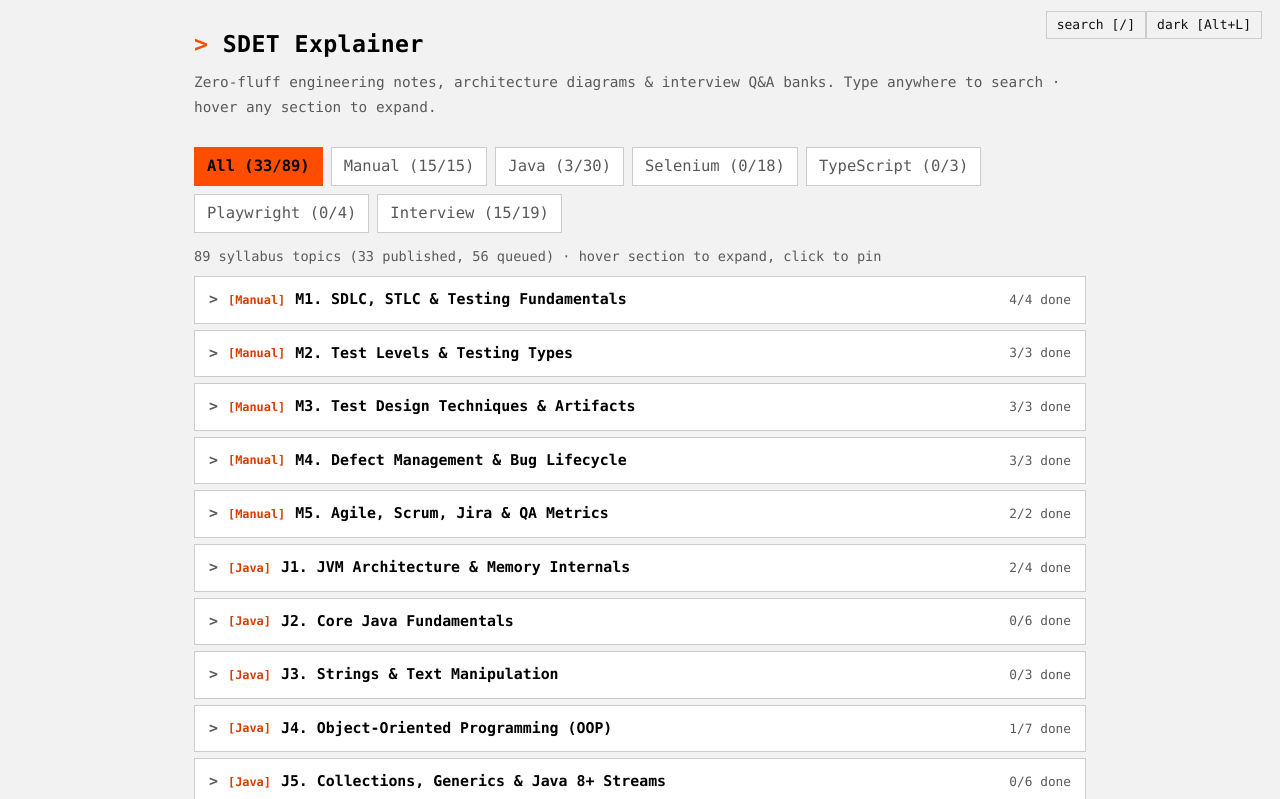
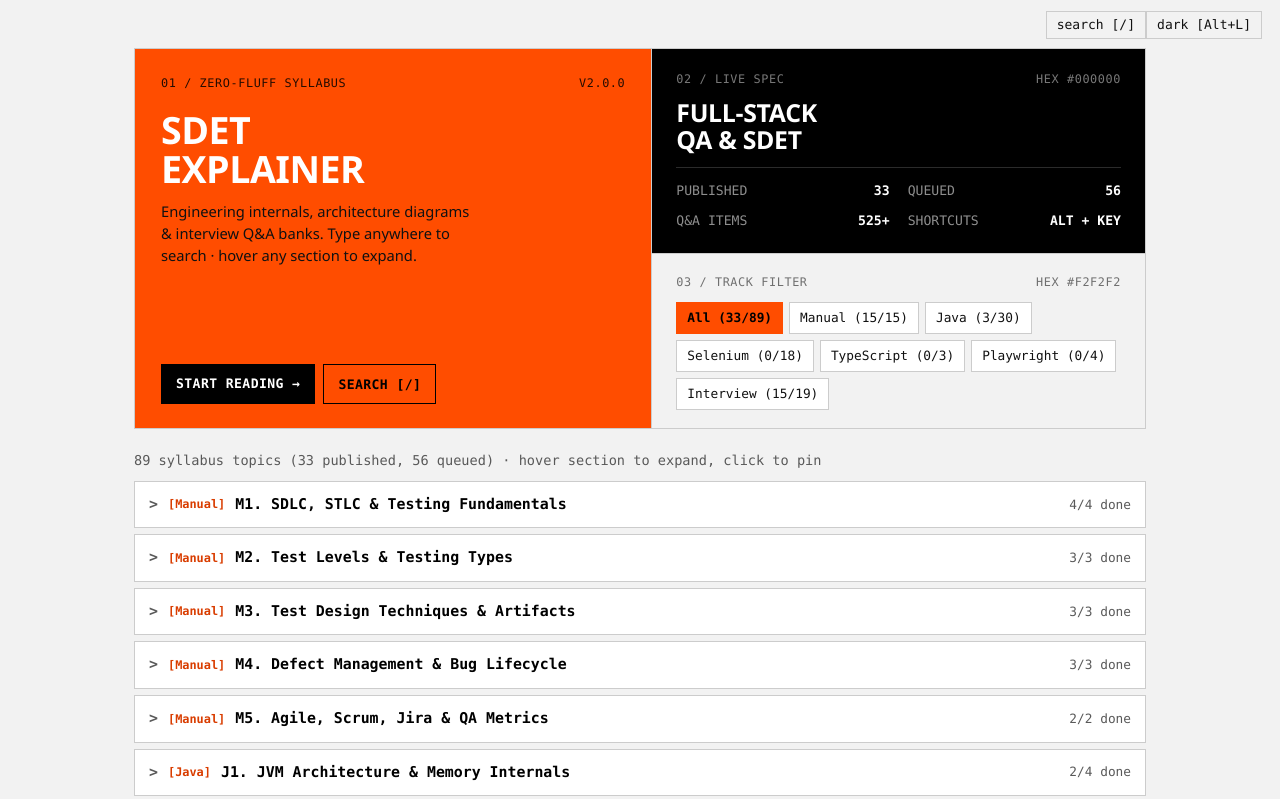
Before and after one commit to prasanthkankati/sdet-explainer, a plain HTML site: page site/index.html in a window 1280 px wide. Shown: the top 799 px of the page. Drawn offline with Linux system fonts and the light colour scheme.

Commit message:
v2.0.0: Brand-kit 4-color architectural split-grid hero homepage redesign

```diff
--- a/site/app.js
+++ b/site/app.js
@@ -65,7 +65,7 @@
   }
 
   // Global Header Brand Link + Alt+<Letter> Track, Home & Light/Dark Theme Shortcuts
-  const SITE_VERSION = "v1.9.7";
+  const SITE_VERSION = "v2.0.0";
   const SHORTCUT_MAP = {
     h: "HOME",
     l: "THEME",
@@ -137,12 +137,12 @@
           sessionStorage.setItem("sdet-brand-rect", JSON.stringify({ left: r.left, top: r.top }));
         }
       });
-    } else if (document.querySelector("header.top")) {
+    } else if (document.getElementById("home-link") || document.querySelector("header.top")) {
       const h1 = document.querySelector("header.top h1");
       if (h1 && !h1.querySelector("a")) {
         h1.innerHTML = `<a href="${homeHref}" title="Home (Alt+H)">${h1.textContent}</a>`;
       }
-      const homeLink = document.querySelector("header.top h1 a");
+      const homeLink = document.getElementById("home-link") || document.querySelector("header.top h1 a");
       if (homeLink) {
         // Animate SDET Explainer back to Homepage position if returning from a chapter
         const prevRectRaw = sessionStorage.getItem("sdet-brand-rect");
@@ -277,6 +277,12 @@
 
     function render() {
       const q = (search ? search.value : "").trim().toLowerCase();
+      const totalDone = TOPICS.filter(t => t.file).length;
+      const specDone = document.getElementById("spec-done");
+      const specQueued = document.getElementById("spec-queued");
+      if (specDone) specDone.textContent = String(totalDone);
+      if (specQueued) specQueued.textContent = String(TOPICS.length - totalDone);
+
       const list = TOPICS.filter(t => (track === "All" || t.track === track) &&
         (t.title + " " + (t.section || "") + " " + t.summary + " " + (t.keywords || "") + " " + t.track).toLowerCase().includes(q));
       const doneCount = list.filter(t => t.file).length;
@@ -360,6 +366,9 @@
     triggerBtn.textContent = "search [/]";
     triggerBtn.addEventListener("click", () => openCmd(""));
     document.body.appendChild(triggerBtn);
+
+    const heroSearchBtn = document.getElementById("hero-search-btn");
+    if (heroSearchBtn) heroSearchBtn.addEventListener("click", () => openCmd(""));
 
     let matches = [];
     let selIdx = 0;
--- a/site/index.html
+++ b/site/index.html
@@ -6,17 +6,49 @@
 <title>SDET Explainer</title>
 <link rel="stylesheet" href="style.css">
 </head>
-<body>
-<header class="top">
-  <h1><a href="index.html" id="home-link" title="Home (Alt+H)">SDET Explainer</a></h1>
-  <p class="hero-sub">Zero-fluff engineering notes, architecture diagrams &amp; interview Q&amp;A banks. Type anywhere to search &middot; hover any section to expand.</p>
-</header>
-<div class="wrap">
-  <div class="controls" id="controls"></div>
+<body class="home-page">
+<div class="wrap home-wrap">
+  <section class="brand-hero" aria-label="SDET Explainer Hero">
+    <div class="hero-col-left">
+      <div class="hero-meta-row">
+        <span class="hero-kicker">01 / ZERO-FLUFF SYLLABUS</span>
+        <span class="hero-kicker">v2.0.0</span>
+      </div>
+      <h1><a href="index.html" id="home-link" title="Home (Alt+H)">SDET<br>EXPLAINER</a></h1>
+      <p class="hero-sub">Engineering internals, architecture diagrams &amp; interview Q&amp;A banks. Type anywhere to search &middot; hover any section to expand.</p>
+      <div class="hero-cta-row">
+        <a class="hero-cta" href="topics/manual-m1-1-static-dynamic.html">START READING &rarr;</a>
+        <button class="hero-cta ghost" type="button" id="hero-search-btn">SEARCH [/]</button>
+      </div>
+    </div>
+    <div class="hero-col-right">
+      <div class="hero-block-black">
+        <div class="hero-meta-row">
+          <span class="hero-kicker">02 / LIVE SPEC</span>
+          <span class="hero-kicker">HEX #000000</span>
+        </div>
+        <h2 class="hero-block-title">FULL-STACK<br>QA &amp; SDET</h2>
+        <div class="hero-spec-grid" id="hero-spec">
+          <div><span>PUBLISHED</span><b id="spec-done">--</b></div>
+          <div><span>QUEUED</span><b id="spec-queued">--</b></div>
+          <div><span>Q&amp;A ITEMS</span><b>525+</b></div>
+          <div><span>SHORTCUTS</span><b>ALT + KEY</b></div>
+        </div>
+      </div>
+      <div class="hero-block-white">
+        <div class="hero-meta-row">
+          <span class="hero-kicker">03 / TRACK FILTER</span>
+          <span class="hero-kicker">HEX #F2F2F2</span>
+        </div>
+        <div class="controls" id="controls"></div>
+      </div>
+    </div>
+  </section>
+
   <p class="stats" id="stats"></p>
   <div class="grid" id="grid"></div>
 </div>
-<footer><b>v1.9.7</b> &middot; Shortcuts: <b>Alt+H</b> Home &middot; <b>Alt+L</b> Theme &middot; <b>Alt+A</b> All &middot; <b>Alt+M</b> Manual &middot; <b>Alt+J</b> Java &middot; <b>Alt+S</b> Selenium &middot; <b>Alt+T</b> TS/JS &middot; <b>Alt+P</b> Playwright &middot; <b>Alt+I</b> Interview</footer>
+<footer><b>v2.0.0</b> &middot; Shortcuts: <b>Alt+H</b> Home &middot; <b>Alt+L</b> Theme &middot; <b>Alt+A</b> All &middot; <b>Alt+M</b> Manual &middot; <b>Alt+J</b> Java &middot; <b>Alt+S</b> Selenium &middot; <b>Alt+T</b> TS/JS &middot; <b>Alt+P</b> Playwright &middot; <b>Alt+I</b> Interview</footer>
 <script src="topics.js"></script>
 <script src="app.js"></script>
 </body>
--- a/site/style.css
+++ b/site/style.css
@@ -9,7 +9,39 @@ body{margin:0;font:15.5px/1.72 "Segoe UI",system-ui,-apple-system,sans-serif;bac
 header.top,header.chapter-top,nav,.controls,.stats,.tag,.status-pill,.kbd-hint,.ac-kw,.phase-num,.phase-role,.v-hdr,.v-mid,footer,pre,code,.chip,.qa-chip{font-family:Consolas,"Cascadia Mono","Courier New",monospace}
 a{color:var(--accent);text-decoration:none}a:hover{text-decoration:underline}
 .wrap,header.top{max-width:940px;margin:0 auto;padding:24px 24px}
-header.top{padding-bottom:4px}
+.home-wrap{max-width:1060px;padding:48px 24px 24px}
+.brand-hero{display:grid;grid-template-columns:1.05fr 1fr;border:1px solid var(--border);margin-bottom:20px;background:var(--bg)}
+.hero-col-left{background:var(--accent);color:#000000;padding:24px 26px;display:flex;flex-direction:column;justify-content:space-between;min-height:310px;border-right:1px solid var(--border)}
+.hero-meta-row{display:flex;justify-content:space-between;align-items:center;font-family:Consolas,"Cascadia Mono",monospace;font-size:.74rem;letter-spacing:.6px;text-transform:uppercase;opacity:.85}
+.hero-col-left h1{margin:18px 0 12px;font-size:2.35rem;line-height:1.02;letter-spacing:-.5px;font-weight:800;font-family:"Segoe UI",system-ui,-apple-system,sans-serif}
+.hero-col-left h1 a{color:#FFFFFF;text-decoration:none;display:inline-block}
+.hero-col-left h1 a:hover{color:#000000;text-decoration:none}
+.hero-col-left .hero-sub{margin:0 0 18px;color:#111111;font-size:.92rem;line-height:1.5;font-weight:500;max-width:38ch}
+.hero-cta-row{display:flex;gap:8px;flex-wrap:wrap;margin-top:auto}
+.hero-cta{display:inline-flex;align-items:center;padding:8px 14px;background:#000000;color:#FFFFFF;border:1px solid #000000;font-family:Consolas,"Cascadia Mono",monospace;font-size:.82rem;font-weight:700;cursor:pointer;text-decoration:none;letter-spacing:.4px}
+.hero-cta:hover{background:#FFFFFF;color:#000000;border-color:#000000;text-decoration:none}
+.hero-cta.ghost{background:transparent;color:#000000;border:1px solid #000000}
+.hero-cta.ghost:hover{background:#000000;color:#FFFFFF}
+.hero-col-right{display:grid;grid-template-rows:1fr auto}
+.hero-block-black{background:#000000;color:#F2F2F2;padding:20px 24px;border-bottom:1px solid var(--border);display:flex;flex-direction:column;justify-content:space-between}
+.hero-block-black .hero-meta-row{color:#8E8E8E}
+.hero-block-title{margin:10px 0 14px;font-size:1.55rem;line-height:1.08;font-weight:800;color:#FFFFFF;letter-spacing:-.3px}
+.hero-spec-grid{display:grid;grid-template-columns:repeat(2,1fr);gap:8px 18px;font-family:Consolas,"Cascadia Mono",monospace;font-size:.82rem;border-top:1px solid #2B2B2B;padding-top:12px}
+.hero-spec-grid div{display:flex;justify-content:space-between;align-items:baseline}
+.hero-spec-grid span{color:#8E8E8E}
+.hero-spec-grid b{color:#FFFFFF;font-weight:700}
+.hero-block-white{background:#F2F2F2;color:#000000;padding:18px 24px}
+.hero-block-white .hero-meta-row{color:#595959;margin-bottom:10px}
+.hero-block-white .controls{margin-bottom:0;gap:6px}
+.hero-block-white .chip{background:#FFFFFF;color:#111111;border:1px solid #CCCCCC;font-size:.8rem;padding:4px 10px}
+.hero-block-white .chip:hover{border-color:#FF4D00;color:#FF4D00}
+.hero-block-white .chip.active{background:#FF4D00;color:#000000;border-color:#FF4D00}
+@media (max-width:780px){
+  .home-wrap{padding:48px 14px 20px}
+  .brand-hero{grid-template-columns:1fr}
+  .hero-col-left{border-right:0;border-bottom:1px solid var(--border);min-height:auto}
+  .hero-col-left h1{font-size:1.95rem}
+}
 header.top h1{margin:0;font-size:1.45rem;color:var(--accent);letter-spacing:.4px}
 header.top h1 a{color:var(--bold);text-decoration:none;cursor:pointer}
 header.top h1 a:hover{color:var(--accent);text-decoration:none}
```
Also changed, not shown: 2 other files.
